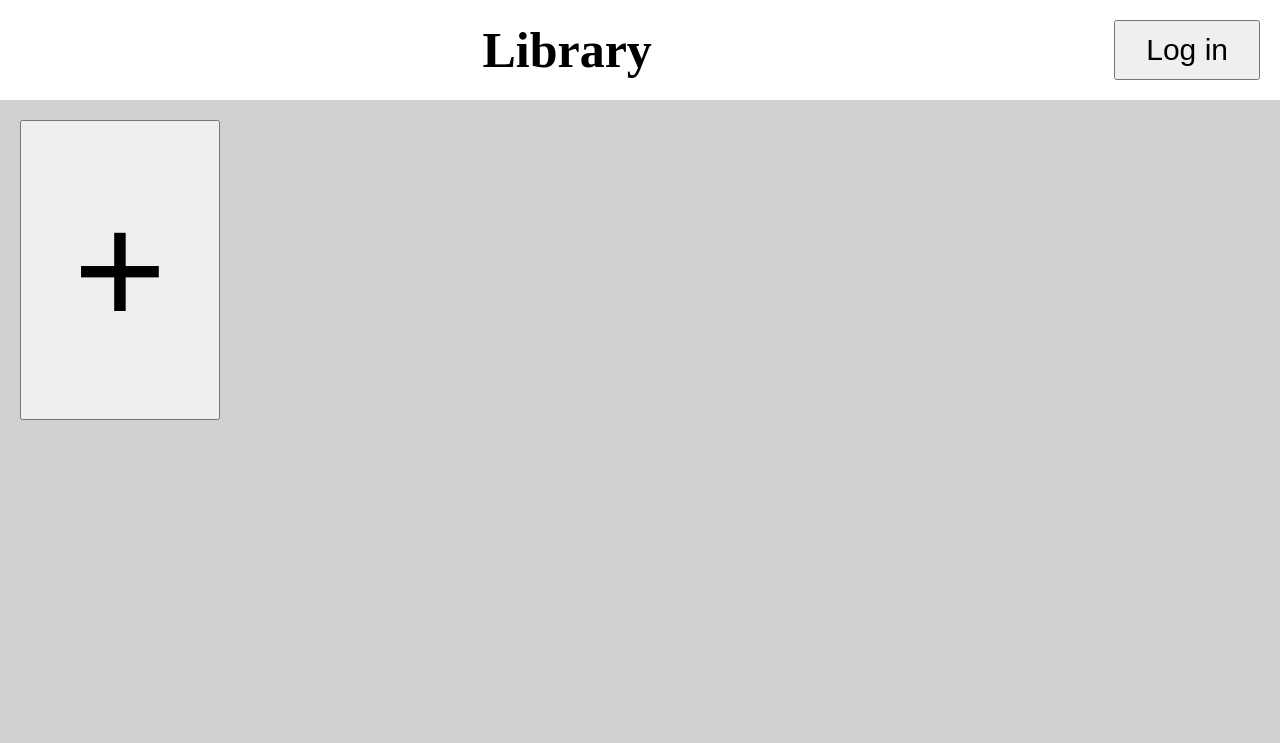
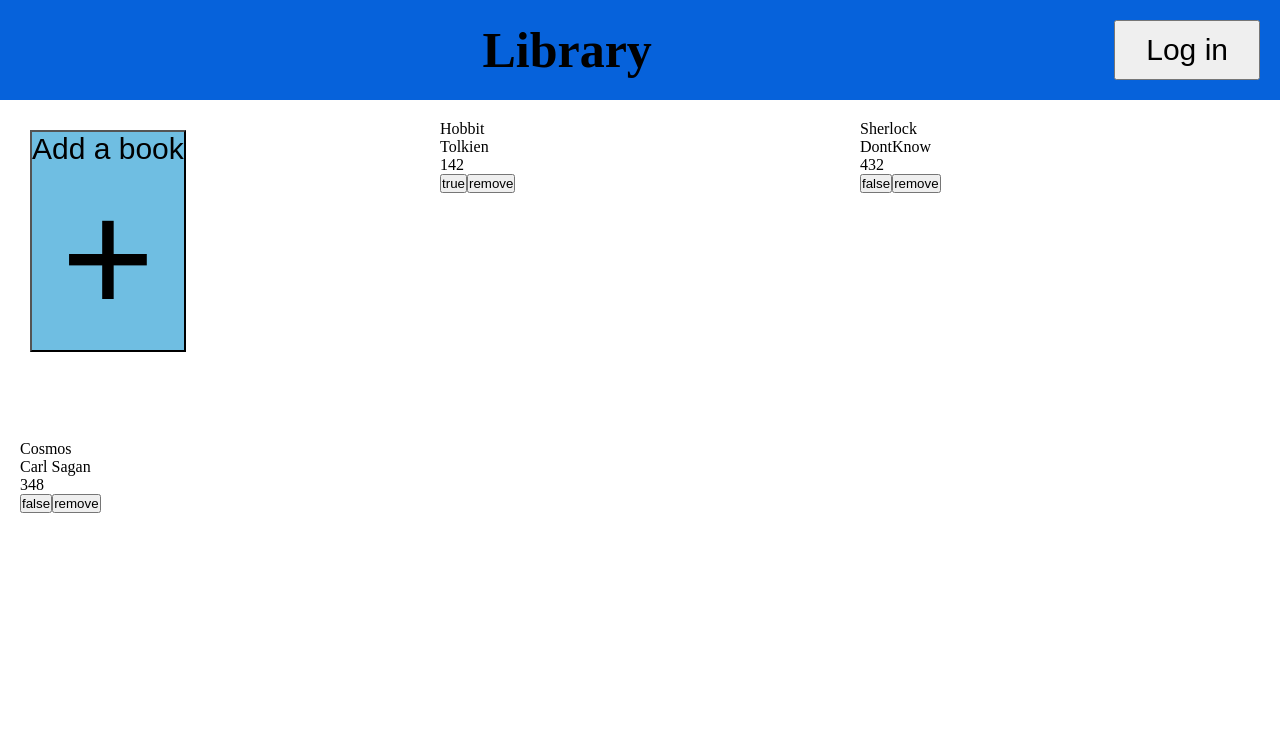
Before and after one commit to VycMajoris/Project-Library, a website: page index.html in a window 1280 px wide. Drawn offline with Linux system fonts and the light colour scheme.

Commit message:
Display book cards which are stored in an array.

```diff
--- a/index.html
+++ b/index.html
@@ -4,7 +4,7 @@
     <meta charset="UTF-8" />
     <meta http-equiv="X-UA-Compatible" content="IE=edge" />
     <meta name="viewport" content="width=device-width, initial-scale=1.0" />
-    <title>Document</title>
+    <title>My Library</title>
     <link rel="stylesheet" href="style.css" />
     <script defer src="script.js"></script>
   </head>
@@ -15,7 +15,10 @@
     </header>
     <main>
       <div class="buttonContainer">
-        <button class="addBookBtn">+</button>
+        <button class="addBookBtn">
+          <p>Add a book</p>
+          +
+        </button>
       </div>
     </main>
   </body>
--- a/script.js
+++ b/script.js
@@ -1,5 +1,10 @@
+/* eslint-disable no-plusplus */
 /* eslint-disable no-alert */
-const myLibrary = [];
+const myLibrary = [
+  { title: "Hobbit", author: "Tolkien", pages: 142, read: true },
+  { title: "Sherlock", author: "DontKnow", pages: 432, read: false },
+  { title: "Cosmos", author: "Carl Sagan", pages: 348, read: false },
+];
 
 // Constructor
 function Book(title, author, pages, read) {
@@ -15,15 +20,84 @@ function Book(title, author, pages, read) {
 }
 
 // function to add a book to the library
-function addBookToLibrary() {
-  /*   const title = prompt("What is the title?");
+
+/* function addBookToLibrary() {
+  const title = prompt("What is the title?");
   const author = prompt("Who is the author?");
   const pages = parseInt(prompt("How many pages?"), 10);
-  const read = prompt("Have you read it?").toLowerCase() === "yes"; */
+  const read = prompt("Have you read it?").toLowerCase() === "yes";
 
   const book = new Book(title, author, pages, read);
   myLibrary.push(book);
+} */
+
+/* addBookToLibrary();
+console.log(myLibrary); */
+
+// const addBookBtn = document.getElementsByClassName("addBookBtn");
+
+/* function addBookCard() {
+  // create Div to store book info
+  const cardDiv = document.createElement("div");
+
+  // create info fields.
+  const bookTitle = document.createElement("p");
+  const bookAuthor = document.createElement("p");
+  const cardPages = document.createElement("p");
+  const isReadBtn = document.createElement("button");
+  const removeBtn = document.createElement("button");
+
+  const bookFieldsArr = [
+    bookTitle,
+    bookAuthor,
+    cardPages,
+    isReadBtn,
+    removeBtn,
+  ];
+
+  for (let i = 0; i < 5; i++) {
+    cardDiv.appendChild(bookFieldsArr[i]);
+  }
+
+  bookTitle.innerText = myLibrary.title;
+  bookAuthor.innerText = myLibrary.author;
+  cardPages.innerText= myLibrary.pages;
+  isReadBtn.innerText =
 }
+ */
 
-addBookToLibrary();
-console.log(myLibrary);
+// addBookBtn.addEventListener("click", addBookCard);
+
+const mainSection = document.querySelector("main");
+
+for (let i = 0; i < myLibrary.length; i++) {
+  const cardDiv = document.createElement("div");
+
+  const bookTitle = document.createElement("p");
+  const bookAuthor = document.createElement("p");
+  const cardPages = document.createElement("p");
+  const isReadBtn = document.createElement("button");
+  const removeBtn = document.createElement("button");
+
+  bookTitle.innerText = myLibrary[i].title;
+  bookAuthor.innerText = myLibrary[i].author;
+  cardPages.innerText = myLibrary[i].pages;
+  isReadBtn.innerText = myLibrary[i].read;
+  removeBtn.innerText = "remove";
+
+  const bookFieldsArr = [
+    bookTitle,
+    bookAuthor,
+    cardPages,
+    isReadBtn,
+    removeBtn,
+  ];
+
+  for (let j = 0; j < bookFieldsArr.length; j++) {
+    cardDiv.appendChild(bookFieldsArr[j]);
+  }
+
+  cardDiv.style.height = "300px";
+
+  mainSection.appendChild(cardDiv);
+}
--- a/style.css
+++ b/style.css
@@ -7,10 +7,11 @@
 body {
   display: grid;
   grid-template-rows: 100px calc(100vh - 100px);
+  height: 100vh;
 }
 
 header {
-  background-color: white;
+  background-color: rgb(6, 98, 219);
   padding: 20px;
   display: grid;
   grid-template-columns: 1fr;
@@ -36,8 +37,12 @@ header button {
 }
 
 main {
-  background-color: rgb(209, 209, 209);
+  background-color: rgb(255, 255, 255);
   padding: 20px;
+  display: grid;
+  grid-template-columns: repeat(auto-fill, minmax(300px, 1fr));
+  grid-auto-rows: max-content;
+  gap: 20px;
 }
 
 .buttonContainer {
@@ -46,7 +51,21 @@ main {
 }
 
 .addBookBtn {
-  width: 100%;
-  height: 100%;
+  margin: 10px;
+  /*   width: 100%;
+  height: 100%; */
   font-size: 1000%;
+  background-color: rgb(111, 190, 226);
 }
+
+.addBookBtn:hover {
+  background-color: rgb(231, 112, 112);
+  margin-left: 20px;
+  margin-top: 20px;
+  width: 110%;
+  height: 110%;
+}
+
+.addBookBtn p {
+  font-size: 30px;
+}
```
